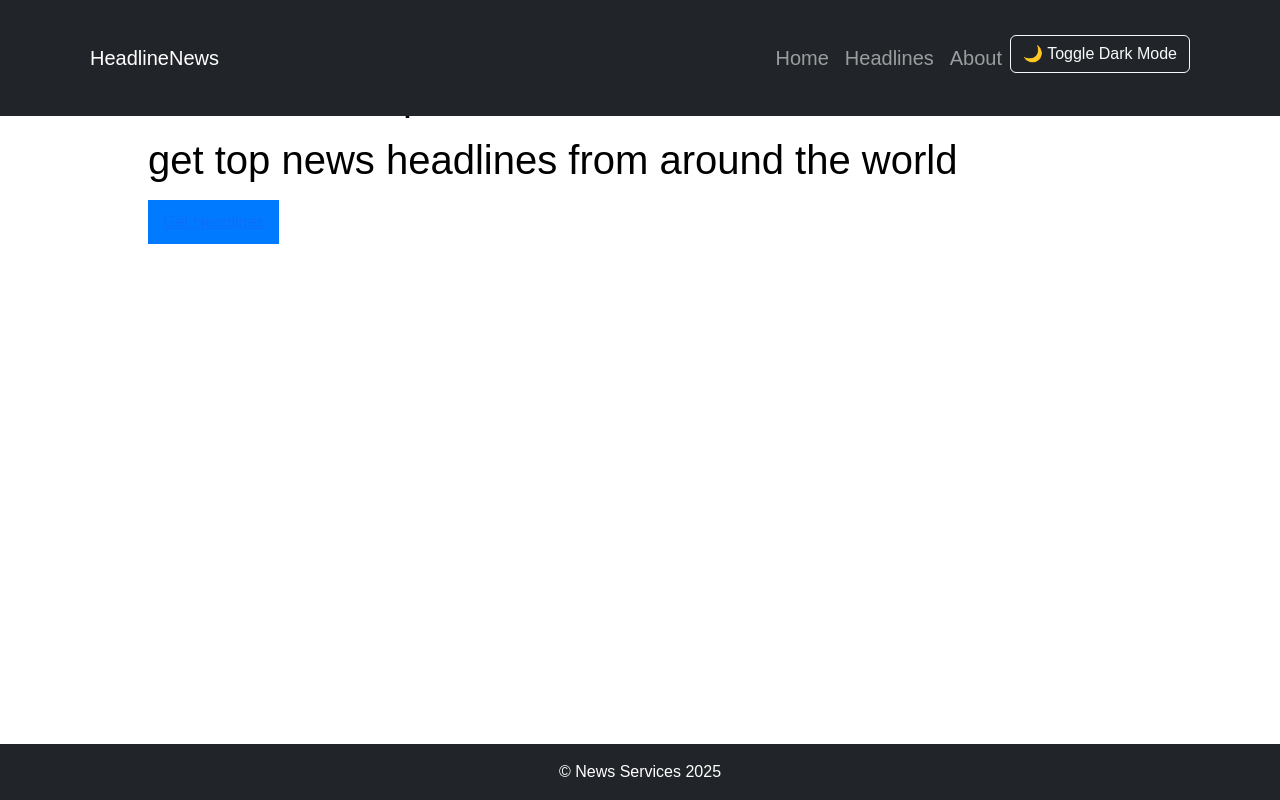
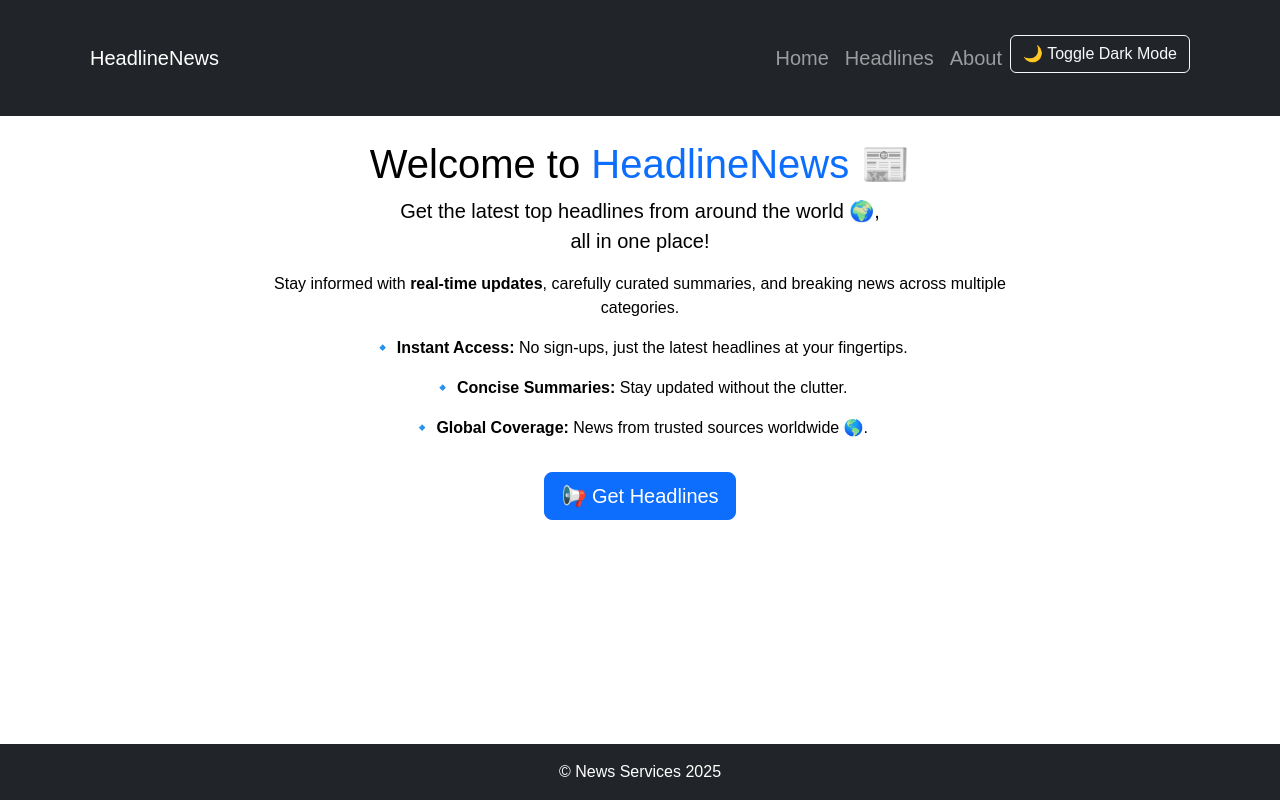
Before and after one commit to chimebukanian/news_aggregator_app, a Django app: template news/templates/news/home.html in a window 1280 px wide. Run offline with Django 3.2, Linux system fonts and the light colour scheme; the template is opened without the code that fills it, so the values that code supplies are empty.

Commit message:
Update home.html

```diff
--- a/news/templates/news/home.html
+++ b/news/templates/news/home.html
@@ -1,10 +1,20 @@
-{% extends 'news/base.html' %}
+{% extends "base.html" %}
+
+{% block title %}Home - HeadlineNews 📰{% endblock %}
+
 {% block content %}
-<div class='centre_btn'>
-<h1 id="service" class="service">
-    <p class=service-1>welcome to Topheadlines website</p>
-    <p class="service-2">get top news headlines from around the world</p>
-</h1>
-<button><a class='order' href='{% url "news:index" %}'>Get Headlines</a></button>
+<div class="container text-center mt-5">
+    <h1>Welcome to <span class="text-primary">HeadlineNews</span> 📰</h1>
+    <p class="lead">Get the latest <strong>top headlines</strong> from around the world 🌍, <br>all in one place!</p>
+
+    <p>Stay informed with <strong>real-time updates</strong>, carefully curated summaries, and breaking news across multiple categories.</p>
+
+    <div class="features">
+        <p>🔹 <strong>Instant Access:</strong> No sign-ups, just the latest headlines at your fingertips.</p>
+        <p>🔹 <strong>Concise Summaries:</strong> Stay updated without the clutter.</p>
+        <p>🔹 <strong>Global Coverage:</strong> News from trusted sources worldwide 🌎.</p>
+    </div>
+
+    <a href="{% url 'news_feed' %}" class="btn btn-primary btn-lg mt-3">📢 Get Headlines</a>
 </div>
 {% endblock %}
```
